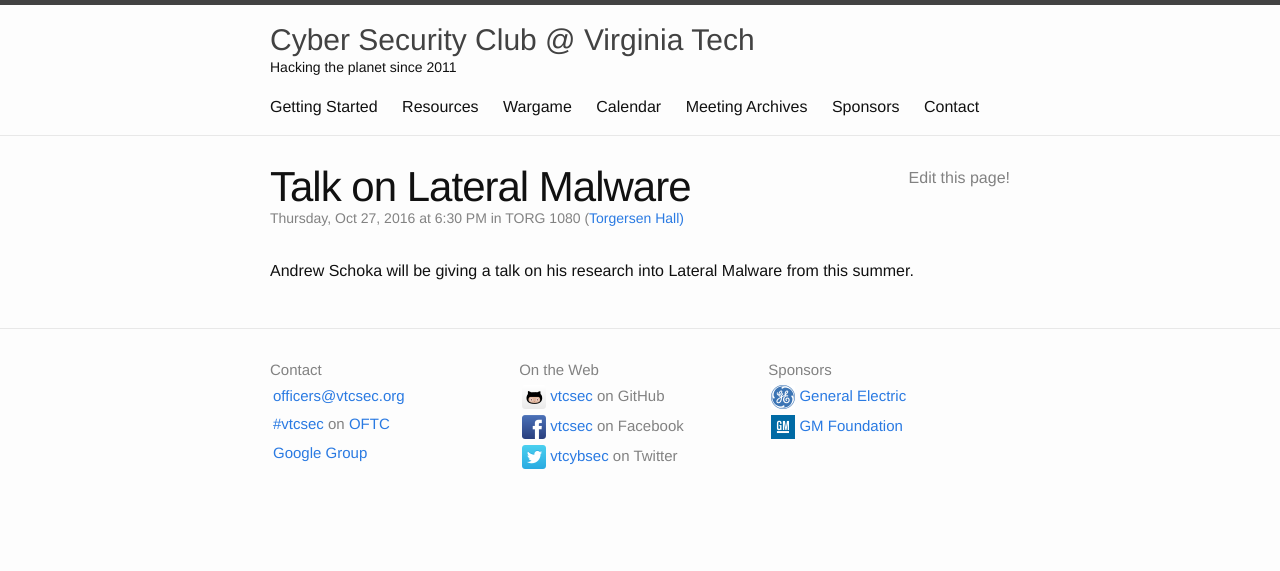
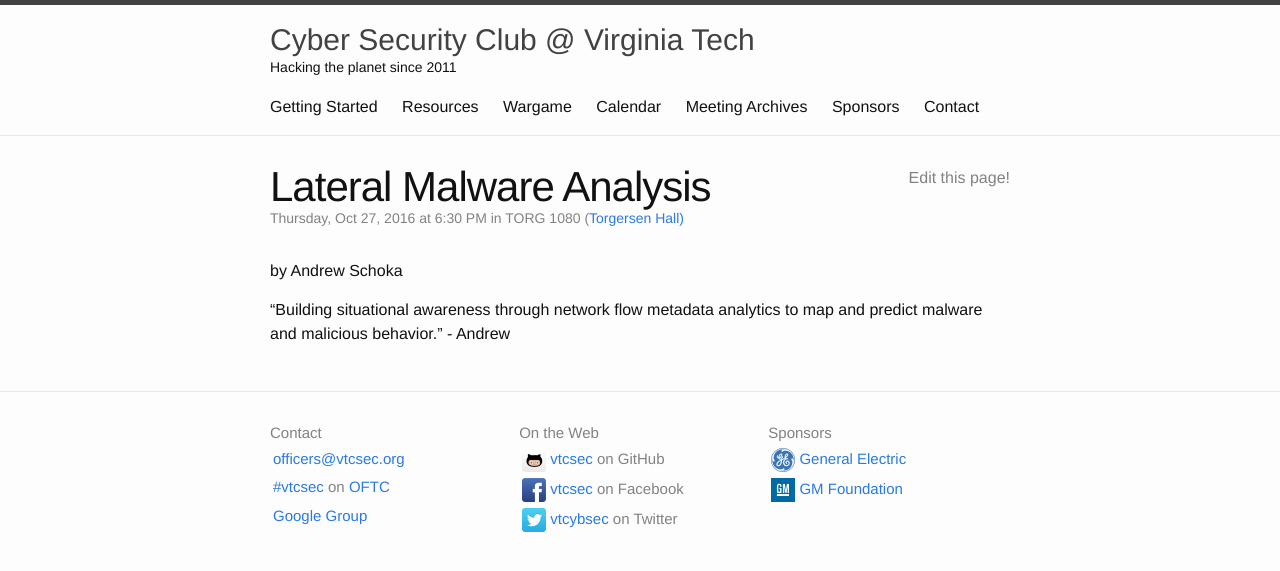
Before and after one commit to VTCSec/vtcsec.org, a Jekyll site: the page built from _meetings/2016-10-27-lateral-malware.md, in a window 1280 px wide. Shown: the top 571 px of the page. Built offline with Jekyll 4.4.1, drawn with Linux system fonts in a browser that asks for light colours.

Commit message:
Add Andrew's Title and Description

```diff
--- a/_meetings/2016-10-27-lateral-malware.md
+++ b/_meetings/2016-10-27-lateral-malware.md
@@ -1,5 +1,7 @@
 ---
-what: Talk on Lateral Malware
+what: Lateral Malware Analysis
 ---
+by Andrew Schoka
 
-Andrew Schoka will be giving a talk on his research into Lateral Malware from this summer.
+"Building situational awareness through network flow metadata analytics to map and predict malware and
+malicious behavior." - Andrew
```
